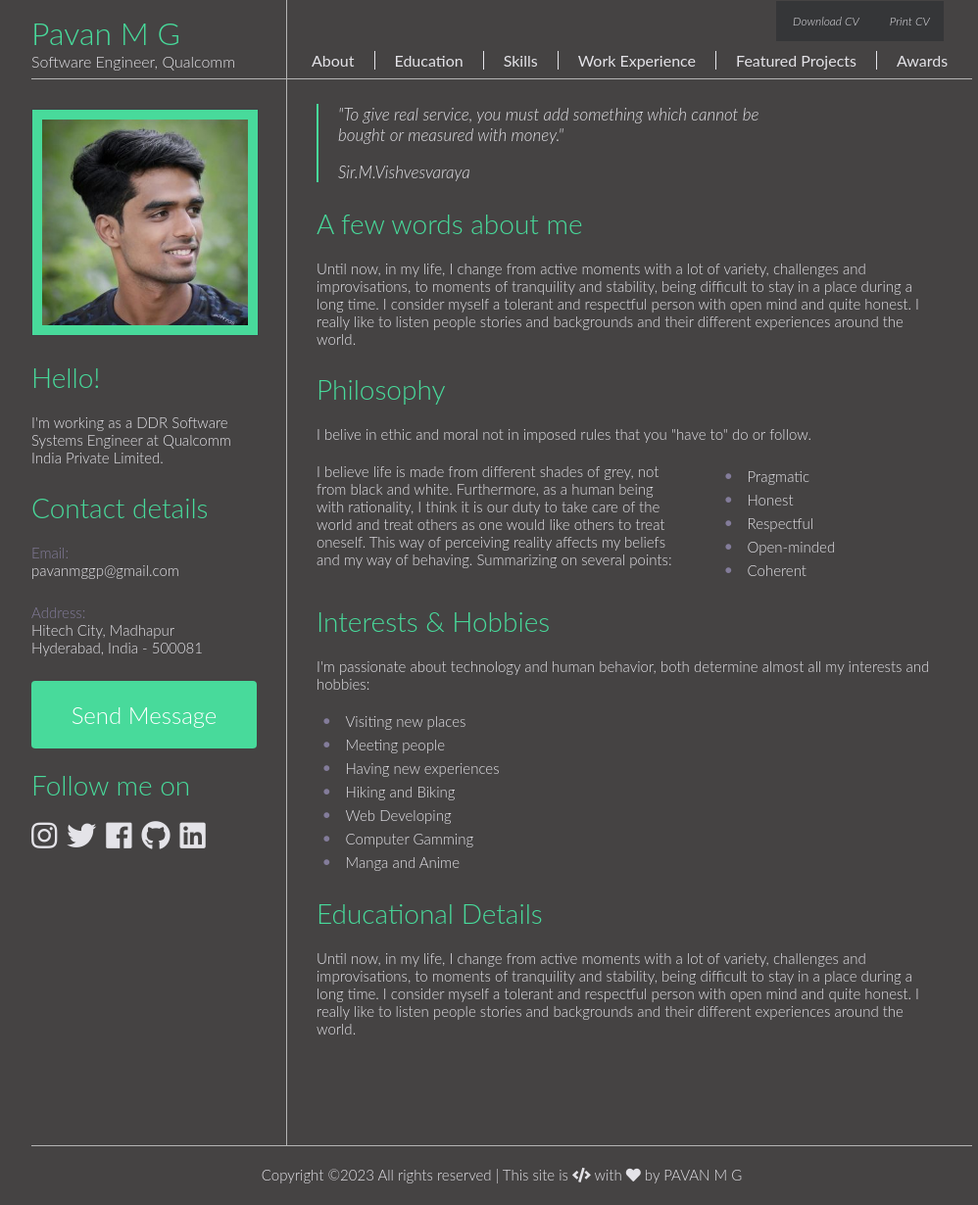
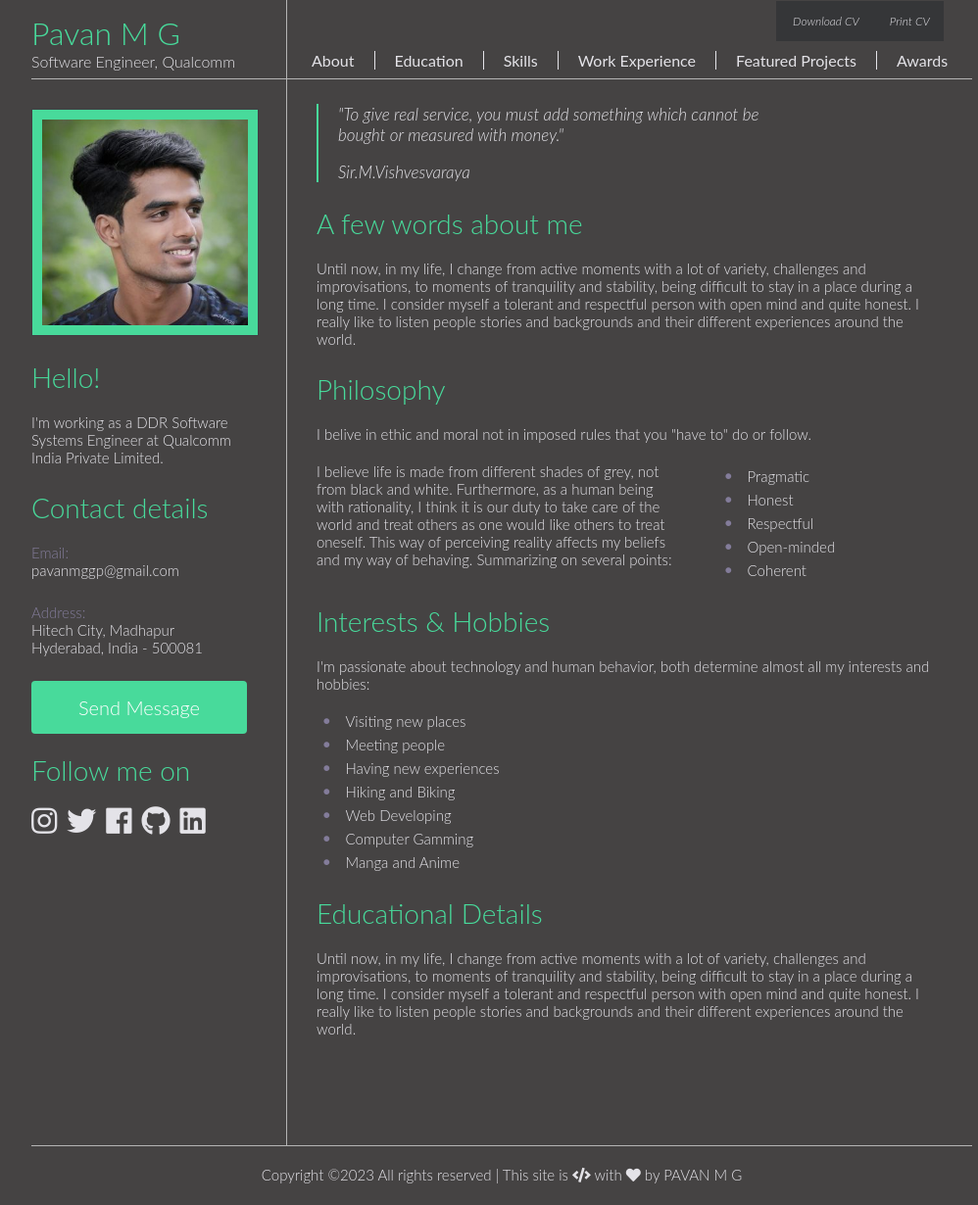
Before and after one commit to pavan-mg/pavan-mg.github.io, a Jekyll site: the page built from index.html, in a window 1280 px wide. Shown: the whole page at 98% size, without its empty margins (128-1126 px from the left). Built offline with Jekyll 4.4.1, drawn with Linux system fonts in a browser that asks for light colours.

Commit message:
Update main.css

```diff
--- a/css/main.css
+++ b/css/main.css
@@ -258,8 +258,8 @@ ul {
 	border: none;
 	color: #FFFFFF;
 	text-align: center;
-	font-size: 24px;
-	padding: 20px;
+	font-size: 20px;
+	padding: 15px;
 	width: 190px;
 	transition: all 0.5s;
 	cursor: pointer;
@@ -281,7 +281,7 @@ ul {
 	}
 	.send_message_button:hover {
 		padding-right: 25px;
-		background: #38c98a;
+		background: #22885c;
 	}
 	.send_message_button:hover span:after {
 		opacity: 1;
```
